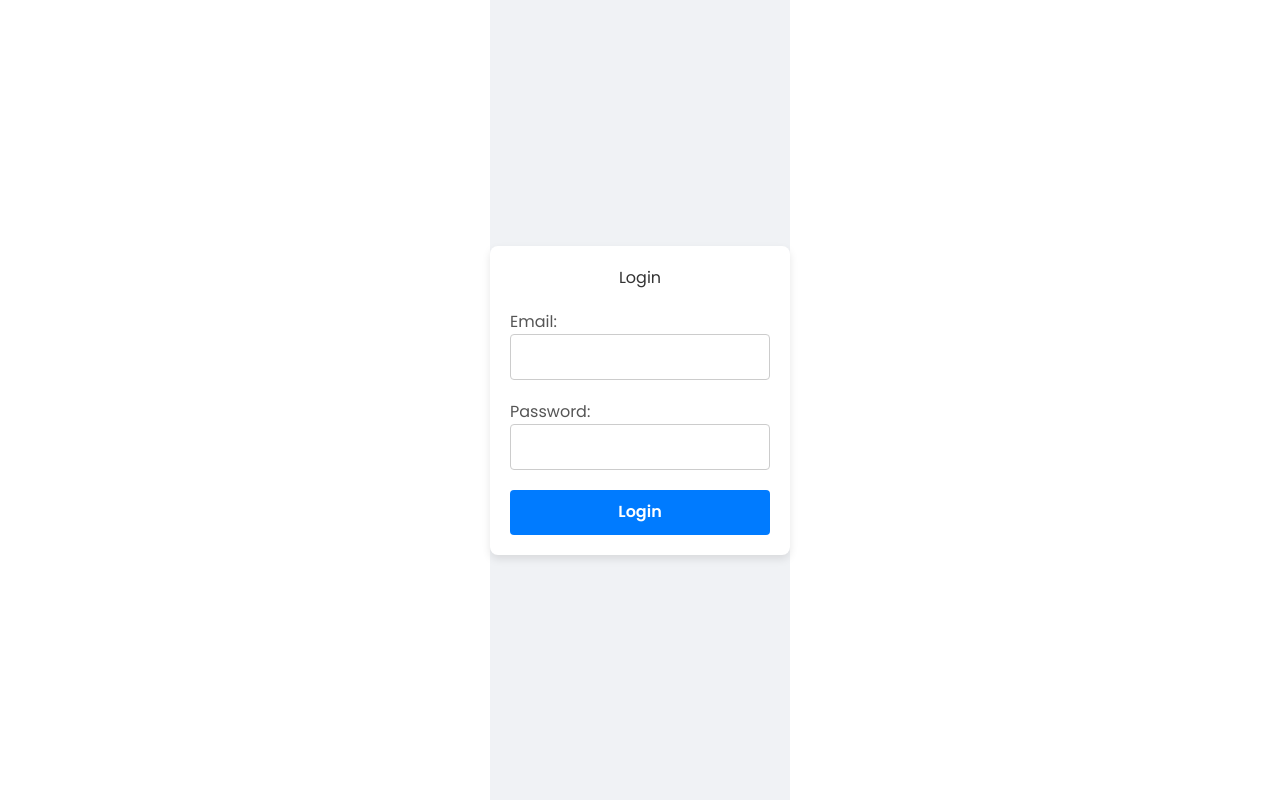
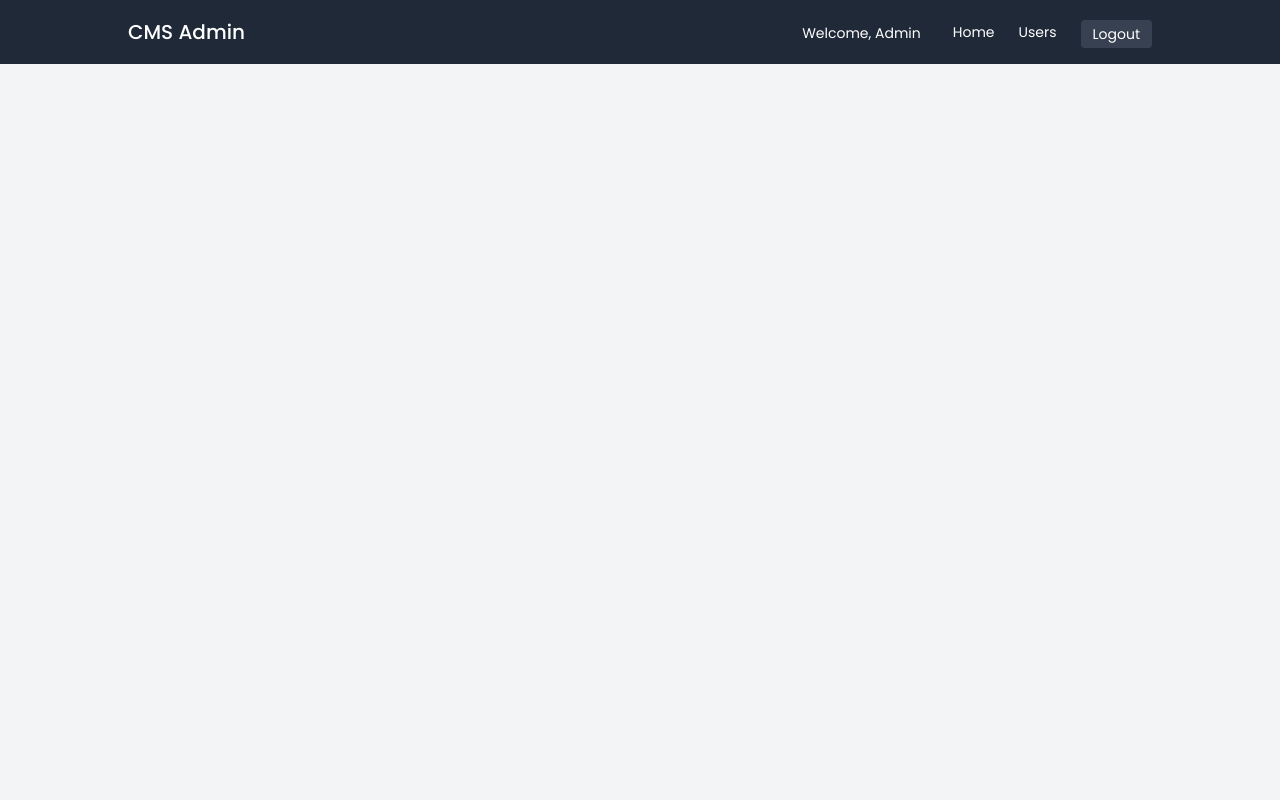
Before and after one commit to Nokesh11/FSD_G14_MY, a React (Create React App) app in the folder frontend/: page /admin in a window 1280 px wide. Built offline with nearby package versions, Linux system fonts and the light colour scheme.

Commit message:
Added Admin pages

```diff
--- a/frontend/src/App.js
+++ b/frontend/src/App.js
@@ -3,6 +3,8 @@ import { BrowserRouter as Router, Route, Routes } from "react-router-dom";
 import StudentDashboard from "./pages/StudentDashBoard";
 import Login from "./pages/Login";
 import AdminLogin from "./pages/SuperAdmin/AdminLogin";
+import AdminLayout from "./pages/SuperAdmin/AdminLayout";
+import AdminDashboard from "./pages/SuperAdmin/AdminDashboard";
 
 function App() {
   // const [isDarkMode, setIsDarkMode] = useState(false);
@@ -19,7 +21,10 @@ function App() {
         <Routes>
           <Route path="/" element={<Login />} />
           <Route path="/dashboard" element={<StudentDashboard />} />
-          <Route path="/admin" element={<AdminLogin />}></Route>
+          <Route path="/admin/login" element={<AdminLogin />}></Route>
+          <Route path="/admin" element={<AdminLayout />}>
+                    <Route path="dashboard" element={<AdminDashboard />} />
+                </Route>
         </Routes>
     </Router>
   );
--- /dev/null
+++ b/frontend/src/components/SuperAdmin/AdminNavbar.jsx
@@ -0,0 +1,44 @@
+import React from "react";
+import { Link } from "react-router-dom";
+
+const AdminNavbar = () => {
+    return (
+      <nav className="bg-gray-800 text-white p-4">
+        {/* The container spans full width, but the content inside is restricted to 80vw */}
+        <div className="lg:w-[80vw] w-full max-w-[80vw] flex items-center justify-between mx-auto">
+          <h1 className="text-xl font-medium">CMS Admin</h1>
+          <div className="flex items-center space-x-8">
+            <h2 className="text-sm pt-0.5">Welcome, Admin</h2>
+            <ul className="flex items-center space-x-6">
+              <li>
+                <Link
+                  to="/admin/dashboard"
+                  className="text-sm hover:text-gray-300 transition-colors"
+                >
+                  Home
+                </Link>
+              </li>
+              <li>
+                <Link
+                  to="/admin/users"
+                  className="text-sm hover:text-gray-300 transition-colors"
+                >
+                  Users
+                </Link>
+              </li>
+              <li className="pt-1">
+                <button
+                  className="text-sm bg-gray-700 px-3 py-1 rounded hover:bg-gray-600 transition-colors"
+                  onClick={() => alert("Logging out...")}
+                >
+                  Logout
+                </button>
+              </li>
+            </ul>
+          </div>
+        </div>
+      </nav>
+    );
+  };
+
+  export default AdminNavbar;
--- /dev/null
+++ b/frontend/src/components/SuperAdmin/Button.jsx
@@ -0,0 +1,10 @@
+import React from "react";
+
+const Button = ({ label, Icon, color, hoverColor }) => (
+  <button className={`${color} text-white px-4 py-2 rounded ${hoverColor} flex items-center`}>
+    <Icon size={16} className="mr-1" />
+    {label}
+  </button>
+);
+
+export default Button;
--- /dev/null
+++ b/frontend/src/components/SuperAdmin/SectionTable.jsx
@@ -0,0 +1,23 @@
+import React from "react";
+import TableRow from "./TableRow";
+
+const SectionTable = ({ title, sections }) => (
+  <div className="mb-12">
+    <table className="min-w-full bg-white border border-gray-200 shadow-lg rounded-lg">
+      <thead className="bg-gray-100">
+        <tr>
+          <th colSpan="2" className="text-left">
+            <h2 className="text-xl font-semibold my-4 ml-8">{title}</h2>
+          </th>
+        </tr>
+      </thead>
+      <tbody>
+        {sections.map((section) => (
+          <TableRow key={section} sectionName={section} />
+        ))}
+      </tbody>
+    </table>
+  </div>
+);
+
+export default SectionTable;
--- /dev/null
+++ b/frontend/src/components/SuperAdmin/TableRow.jsx
@@ -0,0 +1,19 @@
+import React from "react";
+import Button from "./Button";
+import { Plus, Pencil } from "lucide-react";
+
+const TableRow = ({ sectionName }) => (
+  <tr className="hover:bg-gray-50">
+    <td className="py-2 px-6 border-b border-gray-200 leading-tight text-center">
+      {sectionName}
+    </td>
+    <td className="py-2 px-6 border-b border-gray-200 text-center leading-tight">
+      <div className="flex justify-center space-x-3">
+        <Button label="Add" Icon={Plus} color="bg-green-500" hoverColor="hover:bg-green-600" />
+        <Button label="Edit" Icon={Pencil} color="bg-blue-500" hoverColor="hover:bg-blue-600" />
+      </div>
+    </td>
+  </tr>
+);
+
+export default TableRow;
--- /dev/null
+++ b/frontend/src/pages/SuperAdmin/AdminDashboard.jsx
@@ -0,0 +1,17 @@
+import React from "react";
+import SectionTable from "../../components/SuperAdmin/SectionTable";
+
+function AdminDashboard() {
+  const authSections = ["Groups", "Users"];
+  const dbTables = ["Students", "Teachers", "Courses"];
+
+  return (
+    <div className="p-8">
+      <h1 className="text-2xl font-semibold mb-6 ml-5">Admin Dashboard</h1>
+      <SectionTable title="Authentication and Authorization" sections={authSections} />
+      <SectionTable title="Institute Database Tables" sections={dbTables} />
+    </div>
+  );
+}
+
+export default AdminDashboard;
--- /dev/null
+++ b/frontend/src/pages/SuperAdmin/AdminLayout.jsx
@@ -0,0 +1,16 @@
+import React from "react";
+import { Outlet } from "react-router-dom";
+import AdminNavbar from "../../components/SuperAdmin/AdminNavbar";
+
+const AdminLayout = () => {
+  return (
+    <div className="min-h-screen w-[100vw] bg-gray-100 overflow-x-hidden">
+      <AdminNavbar />
+      <main className="p-6 w-full lg:w-[80vw] max-w-[80vw] mx-auto">
+        <Outlet />
+      </main>
+    </div>
+  );
+};
+
+export default AdminLayout;
--- a/frontend/src/pages/SuperAdmin/AdminLogin.jsx
+++ b/frontend/src/pages/SuperAdmin/AdminLogin.jsx
@@ -1,88 +1,82 @@
 import React, { useState } from 'react';
+import { useNavigate } from 'react-router-dom';
 
 const AdminLogin = () => {
-    const [email, setEmail] = useState('');
+    const [institute_ID, setInstitute_ID] = useState('');
     const [password, setPassword] = useState('');
+    const [errors, setErrors] = useState({});
+    const navigate = useNavigate();
+
+    const validateForm = () => {
+        const newErrors = {};
+        const trimmedInstitute_ID = institute_ID.trim();
+        const trimmedPassword = password.trim();
+
+        if (!trimmedInstitute_ID) {
+            newErrors.institute_ID = "Institute ID is required.";
+        }
+        if (!trimmedPassword) {
+            newErrors.password = "Password is required.";
+        } else if (trimmedPassword.length < 6) {
+            newErrors.password = "Password must be at least 6 characters long.";
+        }
+        return newErrors;
+    };
 
     const handleSubmit = (e) => {
         e.preventDefault();
-        console.log('Email:', email);
-        console.log('Password:', password);
+        const validationErrors = validateForm();
+        if (Object.keys(validationErrors).length === 0) {
+            alert("Form submitted successfully! \nInstitute ID: " + institute_ID + "\nPassword: " + password);
+            navigate("/admin/dashboard");
+        } else {
+            setErrors(validationErrors);
+        }
     };
 
     return (
-        <div style={styles.container}>
-            <form onSubmit={handleSubmit} style={styles.form}>
-                <h2 style={styles.heading}>Login</h2>
-                <label style={styles.label}>
-                    Email:
+        <div className="w-screen flex justify-center items-center h-screen bg-gradient-to-r from-blue-200 via-purple-200 to-pink-100">
+            <form onSubmit={handleSubmit} className="flex flex-col w-96 p-8 rounded-lg shadow-lg bg-white bg-opacity-80 box-shadow-md">
+                <h2 className="mb-6 text-2xl font-semibold text-center text-gray-800">Admin Login</h2>
+                <label className="mb-2 text-gray-700 font-medium">
+                    Institute ID
                     <input
-                        type="email"
-                        value={email}
-                        onChange={(e) => setEmail(e.target.value)}
+                        type="text"
+                        value={institute_ID}
+                        onChange={(e) => {
+                            setInstitute_ID(e.target.value);
+                            if (e.target.value) {
+                                setErrors((prevErrors) => ({ ...prevErrors, institute_ID: undefined }));
+                            }
+                        }}
                         required
-                        style={styles.input}
+                        className={`block w-full p-3 mt-1 border rounded-lg border-gray-300 focus:outline-none focus:border-blue-500 ${errors.institute_ID ? 'border-red-500' : ''}`}
                     />
+                    {errors.institute_ID && <p className="mt-1 text-red-500 text-sm">{errors.institute_ID}</p>}
                 </label>
-                <label style={styles.label}>
-                    Password:
+                <label className="mb-4 text-gray-700 font-medium">
+                    Password
                     <input
                         type="password"
                         value={password}
-                        onChange={(e) => setPassword(e.target.value)}
+                        onChange={(e) => {
+                            setPassword(e.target.value);
+                            if (e.target.value) {
+                                setErrors((prevErrors) => ({ ...prevErrors, password: undefined }));
+                            }
+                        }}
                         required
-                        style={styles.input}
+                        className={`block w-full p-3 mt-1 border rounded-lg border-gray-300 focus:outline-none focus:border-blue-500 ${errors.password ? 'border-red-500' : ''}`}
                     />
+                    {errors.password && <p className="mt-1 text-red-500 text-sm">{errors.password}</p>}
                 </label>
-                <button type="submit" style={styles.button}>
+                <button type="submit" className="p-3 text-white bg-teal-500 rounded-lg hover:bg-teal-600 transition duration-200">
                     Login
                 </button>
+                <p className="mt-4 text-center text-teal-500 cursor-pointer">Forgot your password?</p>
             </form>
         </div>
     );
 };
 
-const styles = {
-    container: {
-        display: 'flex',
-        justifyContent: 'center',
-        alignItems: 'center',
-        height: '100vh',
-        backgroundColor: '#f0f2f5',
-    },
-    form: {
-        display: 'flex',
-        flexDirection: 'column',
-        width: '300px',
-        padding: '20px',
-        borderRadius: '8px',
-        boxShadow: '0 4px 8px rgba(0, 0, 0, 0.1)',
-        backgroundColor: 'white',
-    },
-    heading: {
-        marginBottom: '20px',
-        textAlign: 'center',
-        color: '#333',
-    },
-    label: {
-        marginBottom: '10px',
-        color: '#555',
-    },
-    input: {
-        width: '100%',
-        padding: '10px',
-        marginBottom: '10px',
-        borderRadius: '4px',
-        border: '1px solid #ccc',
-    },
-    button: {
-        padding: '10px',
-        backgroundColor: '#007BFF',
-        color: 'white',
-        border: 'none',
-        borderRadius: '4px',
-        cursor: 'pointer',
-    },
-};
-
 export default AdminLogin;
```
